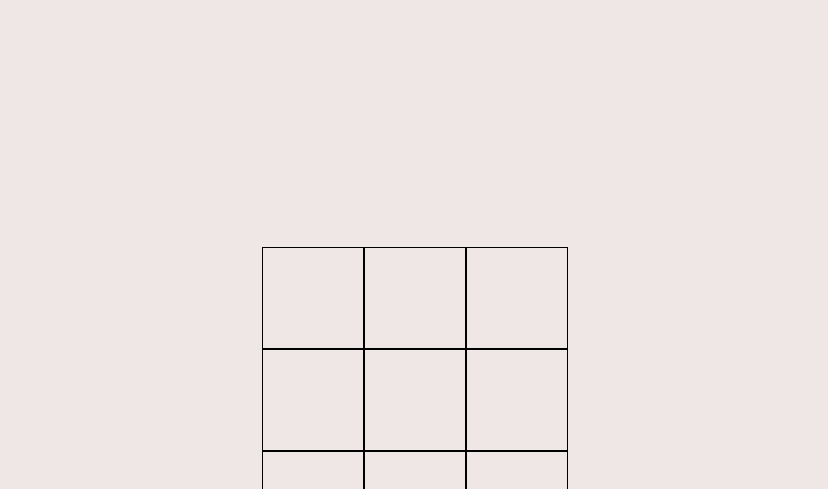
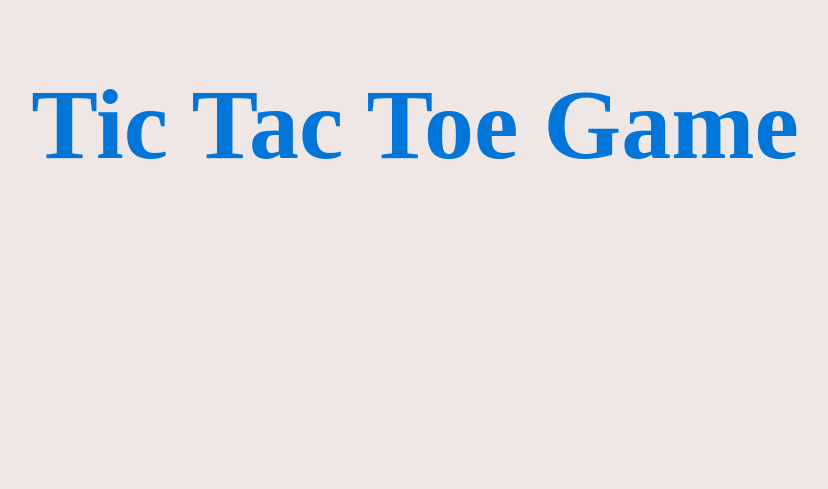
Before and after one commit to Edgar7518/tictactoe, a PHP site: page / in a window 1280 px wide. Shown: the top 489 px of the page, without its empty margins (225-1053 px from the left). Run offline with PHP 8.4, Linux system fonts and the light colour scheme.

Commit message:
add title

```diff
--- a/index.html
+++ b/index.html
@@ -9,6 +9,9 @@
   <title>Tic Tac Toe</title>
 </head>
 <body>
+  <div id="title">
+    <h1>Tic Tac Toe Game</h1>
+  </div>
   <div class="board" id="board">
     <div class="cell" data-cell></div>
     <div class="cell" data-cell></div>
--- a/style.css
+++ b/style.css
@@ -9,6 +9,13 @@
 body {
 	margin: 0;
     background-color: #efe7e5;
+}
+
+#title {
+	display: flex;
+	justify-content: center;
+	color: #0275d8;
+	font-size: 50px;
 }
 
 .board {
```
